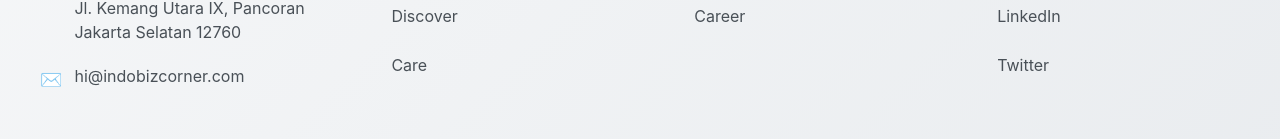
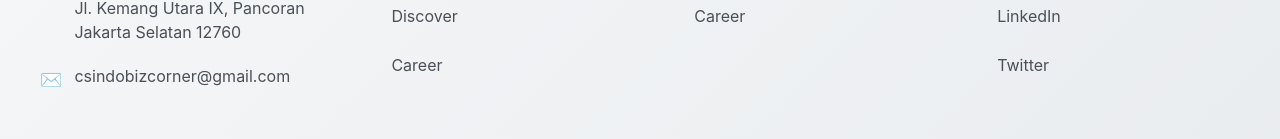
Before and after one commit to Antoniyo123/indobizcorner-visa-app, a React (Create React App) app in the folder frontend/: page /visa-service in a window 1280 px wide. Shown: the part 2430-2569 px from the top of the page. Built offline with nearby package versions, Linux system fonts and the light colour scheme; no server answers.

Commit message:
change footer

```diff
--- a/frontend/src/components/Footer.jsx
+++ b/frontend/src/components/Footer.jsx
@@ -34,7 +34,7 @@ const Footer = () => {
             </div>
             <div className="contact-item">
               <span className="contact-icon">✉️</span>
-              <a href="mailto:hi@indobizcorner.com" className="contact-link">hi@indobizcorner.com</a>
+              <a href="mailto:hi@indobizcorner.com" className="contact-link">csindobizcorner@gmail.com</a>
             </div>
           </div>
         </div>
@@ -45,7 +45,7 @@ const Footer = () => {
             <li><a href="#services">Services</a></li>
             <li><a href="#success-stories">Success Stories</a></li>
             <li><a href="#discover">Discover</a></li>
-            <li><a href="#care">Care</a></li>
+            <li><a href="#care">Career</a></li>
             {/* <li><a href="#download">Download App</a></li> */}
           </ul>
         </div>
```
